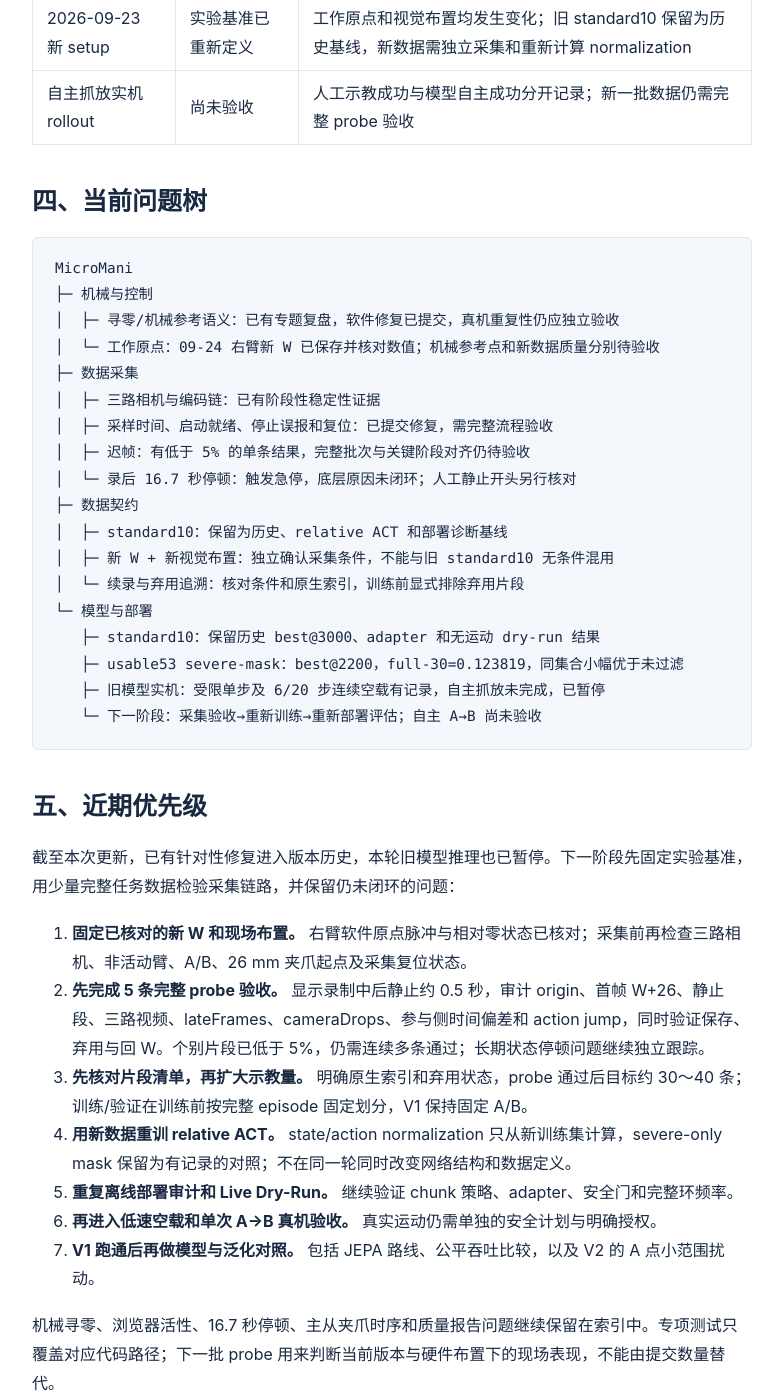
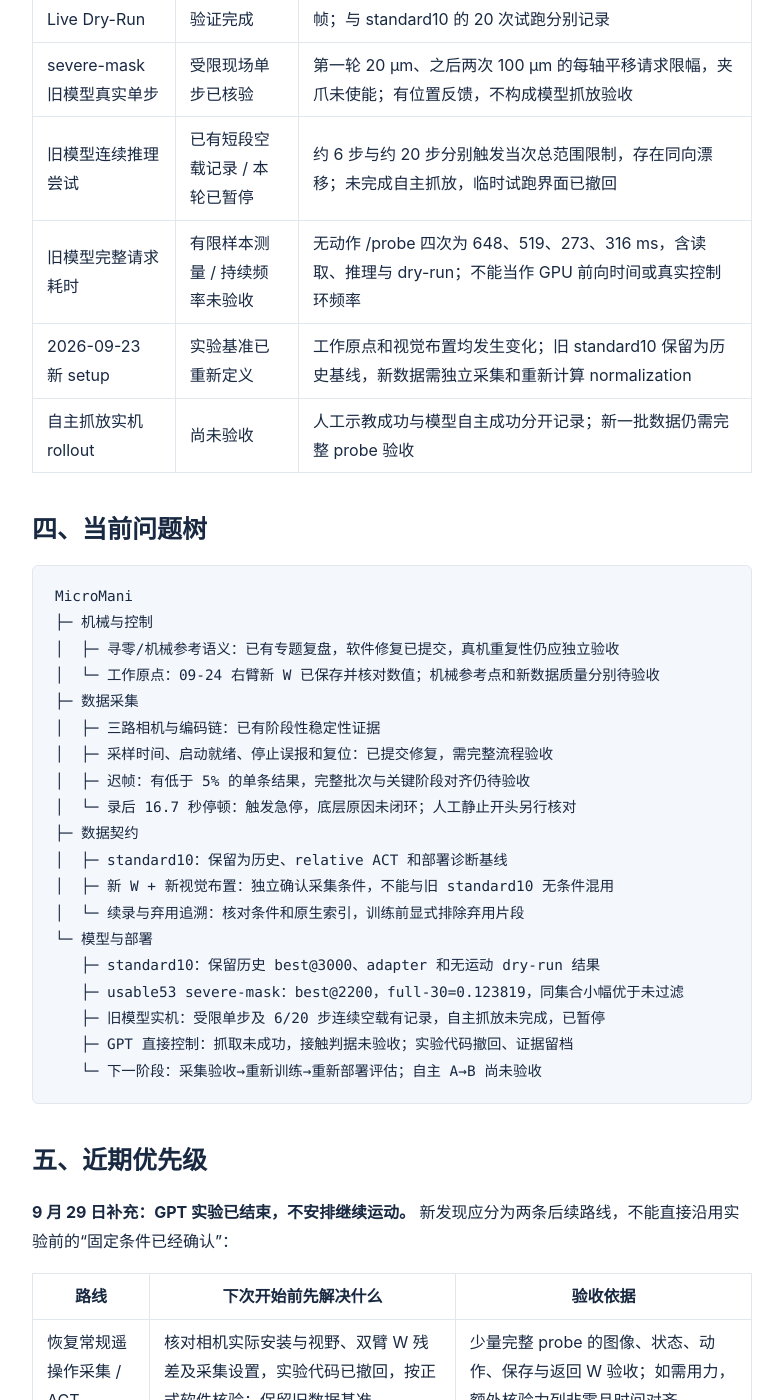
Before and after one commit to YoungShip/youngship.github.io, a Jekyll site: the page built from _posts/2026-09-23-micromani-research-overview.md, in a window 1280 px wide and 1400 px high, scrolled down 6173 px. Shown: the whole window, without its empty margins (248-1031 px from the left). Built offline with Jekyll 4.4.1, drawn with Linux system fonts in a browser that asks for light colours; some of the changed lines change nothing that is shown; some of the changed text lies outside the part shown.

Commit message:
完善 GPT 视觉抓取实验复盘并更新科研总览
按分享会话可见正文和本地证据补齐接口、视角、抓取、力响应及归位过程。
明确失败与未验收边界，区分规划耗时、力噪声统计口径和数据标签缺口。
记录实验代码已撤回、原始证据归档，并更新后续采集与研究条件。

````diff
--- a/_posts/2026-09-23-micromani-research-overview.md
+++ b/_posts/2026-09-23-micromani-research-overview.md
@@ -1,7 +1,7 @@
 ---
 title: "MicroMani 科研记录总览：研究主线、问题状态与阶段索引"
 date: "2026-09-23"
-description: "按五条研究主线维护 MicroMani 状态索引；更新至 9 月 26 日的 usable53 结果、旧 ACT 受限试跑与暂停、采集修复和续录追溯。"
+description: "按五条研究主线维护 MicroMani 状态索引；更新至 9 月 29 日，补充 GPT 视觉抓取失败、力保护验证边界、代码撤回与采集缺口；保留旧 ACT 和采集追溯。"
 category: 笔记
 tags: [科研记录, MicroMani, 机器人, 具身智能, 数据采集, ACT, 运动控制]
 ---
@@ -10,7 +10,9 @@
 
 因此这篇作为长期入口：原有时间线文章继续保留，重要问题再按主题归类，并统一标记状态。以后新增实验可以继续写阶段记录，但结论必须能回到这里找到自己的主线、证据和验收边界。
 
-**状态更新至 2026-09-26。** 本次源码核对到 `xie/44ba381`，现场试跑结论来自 9 月 24 日的阶段记录。旧 ACT 已完成受限单步及约 6 步、约 20 步的连续空载尝试，尚未完成自主抓放；本轮随后暂停，接下来以当前固定条件下的数据验收和重新训练为主。详细证据见[采集链路修复、旧 ACT 试跑与重新采集](/notes/2026/09/26/micromani-collection-and-act-pause/)。
+**状态更新至 2026-09-29。** GPT 看图抓取实验已结束，未成功抓起零件；力读取与软件停止有局部验证，真实接触触发停止、恒力控制均未验收。右臂六轴计数回 W，左臂平移轴因限位保留残差；实验代码已按要求撤回，原始日志留档。详见[GPT 视觉抓取实验复盘与代码撤回](/notes/2026/09/29/micromani-gpt-grasp-closeout/)。
+
+**以下 ACT / 采集基线截至 2026-09-26。** 本次源码核对到 `xie/44ba381`，现场试跑结论来自 9 月 24 日的阶段记录。旧 ACT 已完成受限单步及约 6 步、约 20 步的连续空载尝试，尚未完成自主抓放；本轮随后暂停，接下来以当前固定条件下的数据验收和重新训练为主。详细证据见[采集链路修复、旧 ACT 试跑与重新采集](/notes/2026/09/26/micromani-collection-and-act-pause/)。
 
 ## 一、状态标签
 
@@ -37,6 +39,7 @@
 | 2026-09-23 | [专题复盘：机械寻零完成语义与原点误写](/notes/2026/09/23/micromani-homing-completion-semantics/) | 旧寻零异步完成语义、参考点误写机制、当前修复与 X/Z 剩余问题 |
 | 2026-09-23 | [阶段五：relative ACT、部署审计与新实验基准](/notes/2026/09/23/micromani-relative-act-new-setup/) | relative-state ACT、部署审计与 Live Dry-Run；9 月 24 日补记右臂新工作原点保存及只读核验 |
 | 2026-09-26 | [阶段六：采集链路修复、旧 ACT 试跑与重新采集](/notes/2026/09/26/micromani-collection-and-act-pause/) | 补齐 usable53 severe-mask、逐条迟帧对照和连续空载尝试；区分已修复路径与未查明停顿；核对续录与弃用追溯 |
+| 2026-09-29 | [专项：GPT 视觉抓取实验复盘与代码撤回](/notes/2026/09/29/micromani-gpt-grasp-closeout/) | 抓取未成功；接触不可观测、位置相关力矩、保护路径差异及归位残差 |
 
 第一篇公开标题没有显式“（一）”，后续文章使用了编号。为了避免为统一编号修改已有 URL，这里按内容阶段统一称呼，不再强求所有文章标题形式完全一致。
 
@@ -58,6 +61,7 @@
 
 | 问题 | 当前状态 | 当前结论 |
 | --- | --- | --- |
+| GPT 视觉直接控制与力保护 | 实验结束 / 未完成抓取 | 图像与离散动作链路可用；真实接触触发停止及恒力未验收，实验新增代码及共享驱动改动已撤回，日志留档 |
 | Omega.7 操作者侧与硬件侧映射 | 已定位 | participation、数据契约和日志必须使用一致的侧别语义 |
 | DDS 命令应答并发 | 离线核对通过 | reply 按 `request_id` 关联，并有互斥与条件变量；未发现 lease 请求抢走普通命令 reply 的证据 |
 | DDS 应答超时与通道隔离 | 离线复现及修复验证通过 / 待持续现场验收 | 停止消费标准输出可复现 lease 超时，移除专用线程同步输出后通过对应测试；调整应答预算不能单独解决全部停顿 |
@@ -75,6 +79,7 @@
 | 夹爪 stale、迟帧和质量 warning | 已提交时序修复 / 有逐条改善证据 | 配置复用前后两条 trace 为 67/602（11.13%）与 20/747（2.68%）；两条条件不同，尾段仍有迟帧，不能当成长期稳定结论 |
 | 录完后约 16.7 秒状态停顿 | 直接触发链路已知 / 底层原因未解决 | 状态与续租停顿触发 HAL 急停；后续 15 分钟、1798 样本未复发；稍后同一中断标记再显示不计为第二次事件 |
 | 完整成功的 767 帧示教 | 复核样本 / 未直接入训 | 三路视频和数值完整、迟帧 3.00%，但有 5 个夹爪对齐超限点，3 个在放置张开阶段；100 ms severe mask 不能覆盖这些 50～63 ms 异常 |
+| GPT 动作转训练标签 | 本轮未打通 | 独立动作未接入录制器 action 来源；离散图片/JSON/力 CSV 不等于同步成功示教 |
 | 录制开头保留静止画面 | 人工操作规范已确定 / 数据待验收 | 显示录制中后主手静止约 0.5 秒，再开始任务；当时明确暂不改连接时序，首帧前 0.5 秒采样预热不能替代约 15 帧静止数据 |
 | participation 驱动质量检查 | 已修改待完整回归 | 应优先使用显式参与侧；运动幅度推断只适合作为旧数据回退策略 |
 
@@ -127,12 +132,24 @@
    ├─ standard10：保留历史 best@3000、adapter 和无运动 dry-run 结果
    ├─ usable53 severe-mask：best@2200，full-30=0.123819，同集合小幅优于未过滤
    ├─ 旧模型实机：受限单步及 6/20 步连续空载有记录，自主抓放未完成，已暂停
+   ├─ GPT 直接控制：抓取未成功，接触判据未验收；实验代码撤回、证据留档
    └─ 下一阶段：采集验收→重新训练→重新部署评估；自主 A→B 尚未验收
 ```
 
 ## 五、近期优先级
 
-截至本次更新，已有针对性修复进入版本历史，本轮旧模型推理也已暂停。下一阶段先固定实验基准，用少量完整任务数据检验采集链路，并保留仍未闭环的问题：
+**9 月 29 日补充：GPT 实验已结束，不安排继续运动。** 新发现应分为两条后续路线，不能直接沿用实验前的“固定条件已经确认”：
+
+| 路线 | 下次开始前先解决什么 | 验收依据 |
+| --- | --- | --- |
+| 恢复常规遥操作采集 / ACT | 核对相机实际安装与视野、双臂 W 残差及采集设置，实验代码已撤回，按正式软件核验；保留旧数据基准 | 少量完整 probe 的图像、状态、动作、保存与返回 W 验收；如需用力，额外核验力列非零且时间对齐 |
+| 未来若重启 GPT 视觉抓取研究 | 固定较佳视角，建立接触高度观测；区分空载位置响应与接触，统一执行入口和减载退出机制 | 单次可靠抬升的多视角证据、真实接触停止延迟与过冲；分别统计推理、通信与运动耗时 |
+
+本轮只抽查两份历史数据的力列，不把结果扩大到全部数据。相机曾随观察臂大幅探索，计数与角度恢复不能替代新一轮现场布置核验。本轮有少量完整规划耗时报告，但未做模型速度对照，也未验证无人值守采集。
+
+以下保留 **9 月 26 日常规采集 / ACT 路线**，在上述条件重新确认后执行：
+
+截至该次更新，已有针对性修复进入版本历史，本轮旧模型推理也已暂停。下一阶段先固定实验基准，用少量完整任务数据检验采集链路，并保留仍未闭环的问题：
 
 1. **固定已核对的新 W 和现场布置。** 右臂软件原点脉冲与相对零状态已核对；采集前再检查三路相机、非活动臂、A/B、26 mm 夹爪起点及采集复位状态。
 2. **先完成 5 条完整 probe 验收。** 显示录制中后静止约 0.5 秒，审计 origin、首帧 W+26、静止段、三路视频、lateFrames、cameraDrops、参与侧时间偏差和 action jump，同时验证保存、弃用与回 W。个别片段已低于 5%，仍需连续多条通过；长期状态停顿问题继续独立跟踪。
--- /dev/null
+++ b/_posts/2026-09-29-micromani-gpt-grasp-closeout.md
@@ -0,0 +1,118 @@
+---
+title: "MicroMani：GPT 视觉抓取实验复盘与代码撤回"
+date: "2026-09-29"
+description: "复盘从接口试探、相机视角探索到力保护和归位的全过程，区分已证实结果、失败原因假设与未完成验收，并记录实验代码撤回。"
+category: 笔记
+tags: [科研记录, MicroMani, 机器人, 视觉控制, 力传感器, 数据采集]
+---
+
+## 结论与复盘范围
+
+本轮讨论与接口搭建始于 **9 月 27 日**，主要抓取、视角探索和力试验发生于 9 月 28 日，9 月 29 日完成归位与收尾。目标从远程替代人工采集收敛为“先抓起台面小环一次”。**没有成功抓起零件，没有形成成功抓放示教数据，也没有完成真实接触触发停机或恒力控制验收。**
+
+本次复盘按顺序阅读了分享会话中全部可见的用户消息、助手答复和进度说明，并结合本地实验记录核对。分享页隐藏了插件调用、工具输出及部分附件，不能称为完整原始遥测审计；数字优先以本地记录为准，只有对话陈述的内容单独注明。公开演示中曾被提及的成功率没有在本轮重新核验，也不作为本实验基线。
+
+最终按用户要求撤回实验代码：共享三文件恢复至实验前的 Git HEAD，新增入口、测试、脚本及独立产物从工作目录移除，源码和原始日志仅留归档。MicroMani 工作区及暂存区恢复干净，没有推送实验代码。
+
+## 控制架构与目标如何变化
+
+最初启动了已有 MicroMani 软件，尝试通过 backend / HAL 读取状态和预演。随后按用户要求改为复用底层接口：相机仍由 backend 提供快照，位置与单轴指令走 LTDMC，夹爪走 Jodell。旧 HAL 被停止以释放控制卡。早期“右臂”被误解过一次，错误侧只做了 `sent=false` 的 dry-run，纠正为操作者右臂后才进入运动。
+
+| 对象 | 本轮含义 | 不能混用的概念 |
+| --- | --- | --- |
+| 操作者右臂 | 硬件 left / card1，抓取臂 | 不按硬件 left/right 名称猜操作者侧 |
+| 操作者左臂 | 硬件 right / card0，观察臂 | 左腕相机随该臂调整，不是独立 PTZ |
+| XYZ | 用户确认机械 Z 为上下；本轮按 X 左右、Y 前后理解 | 斜视画面的左右、上下投影不等于机械方向 |
+| 控制卡位置 | 命令位置脉冲及其单位换算 | 不是外部编码器、指尖实测位置或净空 |
+| 夹爪“毫米” | 软件根据行程配置映射的开口反馈 | 未标定为实际指尖间距，也不是夹紧力 |
+
+用户明确要求 GPT 边看图边调整，不接 ACT。可选 HTTP 服务曾通过本机 Codex CLI 指定 `gpt-6-astra` 生成结构化动作提议；主要抓取阶段由当前会话代理直接看图、读状态并调用执行工具。服务的 HTTP 执行入口一直关闭，但会话代理仍能调用独立运动桥，因此“HTTP 禁用”不等于机器人没有其他执行入口。
+
+底层程序是确定性执行代码，伺服循环内没有内置语言模型。回 W 的批量小步由确定性脚本执行，不能描述成每个小步都由 GPT 重新看图决策，也不能把整个会话的模型身份等同于独立 CLI 配置。用户从逐步批准改为整任务授权后，任务未完成不能再归因于没有批准。
+
+## 实验过程与阶段结果
+
+| 阶段 | 实际执行与观察 | 结论 |
+| --- | --- | --- |
+| 小步试探 | X +3 μm 已执行，但图像不能可靠辨认；X +1 mm 产生约 4–5 px 变化；两次 −50 μm 约 0.22 / 0.24 px，之后 −1 mm 约左移 4.4 px | 得到局部方向和尺度经验，不是全空间手眼标定 |
+| 首轮抓取 | 记录至 step72，逐步对齐、调整约 21° 腕部倾角、闭爪并抬升，五次抬升均未带起零件 | 仅凭零件位于两指投影之间会误判夹持，退高后暂停 |
+| 首次观察角度调整 | 观察臂 Roll 约 −24.87°、Pitch −5°；平台进入画面，目标仍被机体遮挡，随后恢复原计数与视角 | “看见平台”不等于“看见接触间隙” |
+| XYZ 方向试动 | 各负向 1 mm；近物图像 X−约向右 4.7 px，Y−向下 4.3 px，Z−向上 2.4 px；回程 X/Y 有限位残差 | 用台面孔位区分背景移动与臂部移动，保留真实残差 |
+| 仅 X/Z 调整 | 保持 Y、角度与抓取臂不变，探索至 step94；相对该轮起点净 X −0.1 mm、Z −76.0132 mm，Z 遇限位后退回 1 mm | 银环完整可见，两指尖仍未可靠分开；位移来自命令计数 |
+| Roll 归零与角度再探索 | Roll +0.1242° 恢复为 0°；保存回退点后做 14 步探索，较佳观察位为相对 W 的 Roll +7.9992°、Pitch +4° | 两指与小环可分辨，但没有得到标定后的接触高度 |
+| 续抓取 | 29 步、四次抬升未成功；最后一次闭爪可能推移、倾斜零件或改变遮挡，之后张开并退高 | 不能说目标始终未动；未分离高度、前后几何或夹持方式的影响 |
+| 力监测与取消 | 双侧静态采样、软件保护和自由空间取消测试完成 | 证明读取及软件停止部分链路，未证明真实接触停止 |
+| 力响应往返 | Z 两步下降共 0.2 mm，步后力矩预警暂停；低速原路回退后信号大部分恢复 | 位置相关变化与接触尚未分离 |
+| 后续下压请求 | 右臂请求下降 2 mm，实际只走 0.2 mm，当次未回撤；左臂 Z 到下限位；右臂随后下降 1 mm 请求未执行 | 右臂暂停来自软件预警，不是右臂行程限位 |
+| 归位与结束 | 两臂逐轴返回 W，保留左臂限位残差，停止 GPT 服务，随后撤回代码 | 未改工作原点，未机械寻零，未继续下压 |
+
+两段抓取是在探索过程中改变姿态、位置和策略的重复尝试，不能把五次与四次抬升简单作为九个独立同条件 episode 来计算泛化成功率。较佳观察位也只是候选，结束时角度已恢复 W，不能把它当作当前仍生效的位置。
+
+## 哪些判断需要纠正
+
+**单腕相机与倾斜观察不是本次失败的已证实根因。** 会话中曾把“本次无法判断高度”表述得接近“必须标定／单相机抓不了”，后来已纠正。本轮只说明所用观察与决策方法没有可靠识别接触几何；既没有证明必须垂直下抓，也没有证明调成垂直就能成功。历史成功示教可作姿态参考，不能直接重放旧坐标或下降距离。
+
+**停止条件也有设计问题。** 在下降 0.2 mm 就出现可逆载荷变化后，未完成空载位置响应建模，重复使用同一预警仍把接近挡在相似位置。用户观察指尖仍悬空；只读核查确认右臂 Z 两端限位均未触发。这个结果应记录为接触判据尚未具备区分能力，不能算力控成功，也不应将问题全部归咎于模型能力。
+
+**初步视觉判断必须允许被后续证据推翻。** 首次抬升时零件看似仍在指尖之间，随后与台面背景对照才确认夹空。续抓取的四次抬升也使用了腕图台面参照及固定左腕视图。图像重叠、夹爪到位、计数到位都不能单独证明零件离台。
+
+## 力监测：测到了什么，没有测到什么
+
+原 HAL 的 `waiting_sensors / force_configuration_pending` 来自 MicroMani 的软件启动流程；当时不是传感器硬件碰撞报警。它与实验桥的力阈值、步后监督预警、控制卡限位是不同层次。采用独立接口不代表原 HAL 所有保护都没有必要。
+
+| 证据 | 结果 | 适用范围 |
+| --- | --- | --- |
+| 双侧静态读取 | 约 10 秒、约 1 kHz，所检样本无 CRC / 非有限值错误 | 主机批量接收不是逐帧真实采样时间 |
+| 噪声 | 后续原始力通道静态标准差约 27–32 mN；早期回复另报 100 ms 均值约 3–4 mN | 两者统计口径不同，且单位仍按软件约定，不能推出零件允许载荷 |
+| 自由空间取消 | 计划上移 50 μm，取消后实际命令计数换算约 +9.2 μm；恢复原计数 | 人为取消，没有触发真实接触 |
+| 停止耗时 | 停止 API 约 1.0642 ms；停止请求至新鲜停止反馈约 3.7032 ms；取消锁存至反馈约 4.7006 ms | 不是接触到物理停止延迟，不是过冲距离 |
+| 固定参考探测 | 下降 0.2 mm 后末尾 200 ms 平均 Mx 变化约 −0.000981，超过监督预警 0.0008 | 原生接触阈值 0.0016 未触发；只是未发送下一步 |
+| 专项测试 | 最终力保护核心 29/29、串口保护 11/11 通过 | 早期 34 项与最终 40 项属于不同代码阶段；不是生产 HAL 全量回归 |
+
+固定参考避免逐步重新去皮掩盖累计载荷，但没有空载位置/姿态补偿；变化可能来自接触，也可能来自机构或线缆，本轮没有完成归因。观察臂后来位移后，旧双侧参考和十二轴位置前提也不能照搬。原生桥没有完成恒力、导纳或经验证的自动减载退出；固定参考甚至可能在带载时拒绝恢复方向。
+
+本轮没有标定腕部六维读数与两指夹紧力的关系，不能用腕力低来证明没有夹住，也不能用传感器量程代替小环的允许载荷。物体材质、尺寸及真实承力边界未确认。
+
+## 速度与采数据的缺口
+
+会话当时报告单次规划约 **11–15 秒，较慢一次约 18 秒**，包含读取、拍照、CLI 调用与返回 JSON；完整观察—决策—移动—再观察约 15–25 秒只是当时估计，不含等待授权。本次没有从被隐藏的工具结果重建完整计时分布，不能将这些数字当作稳定 benchmark 或模型纯推理耗时。
+
+普通位置桥平移为 300 μm/s；力探测为 50 μm/s，往返回撤为 25 μm/s。回 W 共 119 次有界动作。微步、拍照、远程往返、反复验证及修改服务共同增加耗时。没有 Astra / 5.6 Luna 同条件速度和成功率对照，不能据此宣称换模型即可解决效率或可靠性。
+
+采数据还有两个独立问题：
+
+- 现有录制器的 action 按 observation、teleop 增量和夹爪目标生成；本轮未将独立 GPT 指令接成已验收的动作来源。能控制机器人不等于按下录制就能得到正确监督标签。
+- 检查时 `storage.recordForce=false`；抽查两份历史 parquet（428 帧、371 帧）的双侧力列均为零。结论只覆盖这两份样本；新桥另存的力 CSV 不会自动成为现有数据集的同步力观测。
+
+本轮离散图片、JSON 和力 CSV 应保留为失败分析材料，不能直接声称是同步 LeRobot 成功示教。批量采集还需任务复位、动作与反馈时间对齐、来源标记及成败验收，这些都未完成。
+
+## 代码撤回与设备收尾
+
+本轮曾新增位置桥、力保护桥、测试、构建脚本、GPT 服务与 schema，并修改 CMake 和共享 HKVL 驱动。旧位置桥没有新增力保护；回 W 走的是旧位置桥，不能声称全部运动均受统一力保护。没有把新实验桥部署为正式 HAL。
+
+03:17 停止 GPT HTTP 服务，确认 18106 端口关闭，无实验运动桥、力桥、夹爪 worker 或 HAL 进程；保留既有相机 backend。03:31 按用户最终要求完成代码撤回：
+
+- 回退 `hal/CMakeLists.txt`、`hal/include/HkvlForceDriver.h`、`hal/src/HkvlForceDriver.cpp` 到实验前 `xie/44ba381`。
+- 移除活动目录中的新增源码、测试、脚本、schema、服务说明、独立可执行文件及缓存；先完成 ZIP 归档并逐文件验证 SHA-256。
+- MicroMani 工作区及暂存区均干净。暂存区原本为空，撤销的是未暂存改动和未跟踪新增文件；没有重置整个仓库，没有推送实验代码。
+- 正式 HalServer / Jodell worker 二进制在撤回前后哈希一致。原始图像、轨迹、力数据及回原点证据保留，未重新运行硬件测试。
+
+最后一次运动核验中，操作者右臂六轴计数与 W 完全一致；左臂角度一致，XYZ 相对 W 的换算残差分别为 **−7.6、−36.5、−10.2 μm**，受限位约束。共 9/12 轴计数精确一致，左 Y 残差超出当时驱动回原点容差，因此整体为 `partial_return_with_residual`。未改工作原点，未机械寻零，回 W 期间未操作夹爪。早先未执行的下压请求已被归位与结束任务取代。
+
+## 后续研究与证据索引
+
+本轮不继续运动，也不保留可直接启用的实验入口。若以后重启该研究，应先形成可检验的接触高度/夹持几何，再区分空载载荷与接触，统一执行保护和减载退出。完成一次可靠抬升后，再验证复位和数据标签，最后讨论批量采集。常规遥操作采集与 ACT 训练可独立推进，但应重新核对现场布置、W 残差及采集质量；本轮不能证明 ACT 必须或不必显式标定。
+
+本地证据根目录为 `output/gpt_pick/`，不是公开下载链接：
+
+| 主题 | 记录目录 |
+| --- | --- |
+| 两段抓取 | `grasp_20260928_1627`、`resume_pick_20260928_2207` |
+| 观察角度与恢复 | `camera_adjust_20260928_1856`、`camera_restore_20260928_1917`、`camera_roll_zero_20260928_2130`、`camera_angle_explore_20260928_2132` |
+| XYZ / XZ 探索 | `camera_xyz_probe_20260928_1929`、`camera_xz_adjust_20260928_1952` |
+| 力读取与取消 | `force_feasibility_20260928_2241`、`force_guard_20260928_2252` |
+| 接触条件与往返 | `contact_readiness_20260928_2332`、`contact_probe_20260928_2344` |
+| 下压与诊断 | `right_z_down2_20260928_2358`、`left_z_lower_limit_20260929_0000`、`force_motion_diagnosis_20260929_0004`、`right_z_request_20260929_0030` |
+| 归位与撤回 | `return_work_origin_20260929_0154`、`experiment_closeout_20260929_0314` |
+
+X/Z 探索 step01/93 的原始 motion 日志缺失已注明，不能宣称原始证据完整无缺。撤回清单、归档哈希与核验结果见收尾目录的 `rollback_result.json`；代码留存为压缩档案，不再作为当前软件入口。
````
